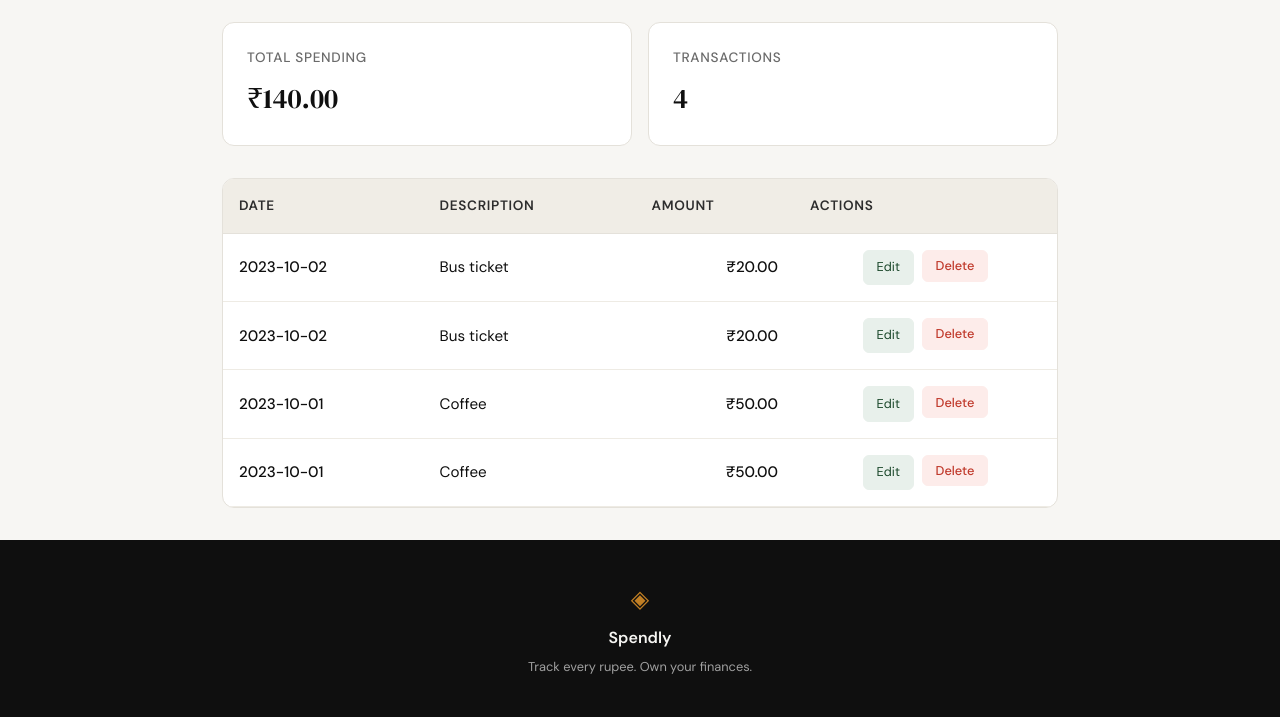
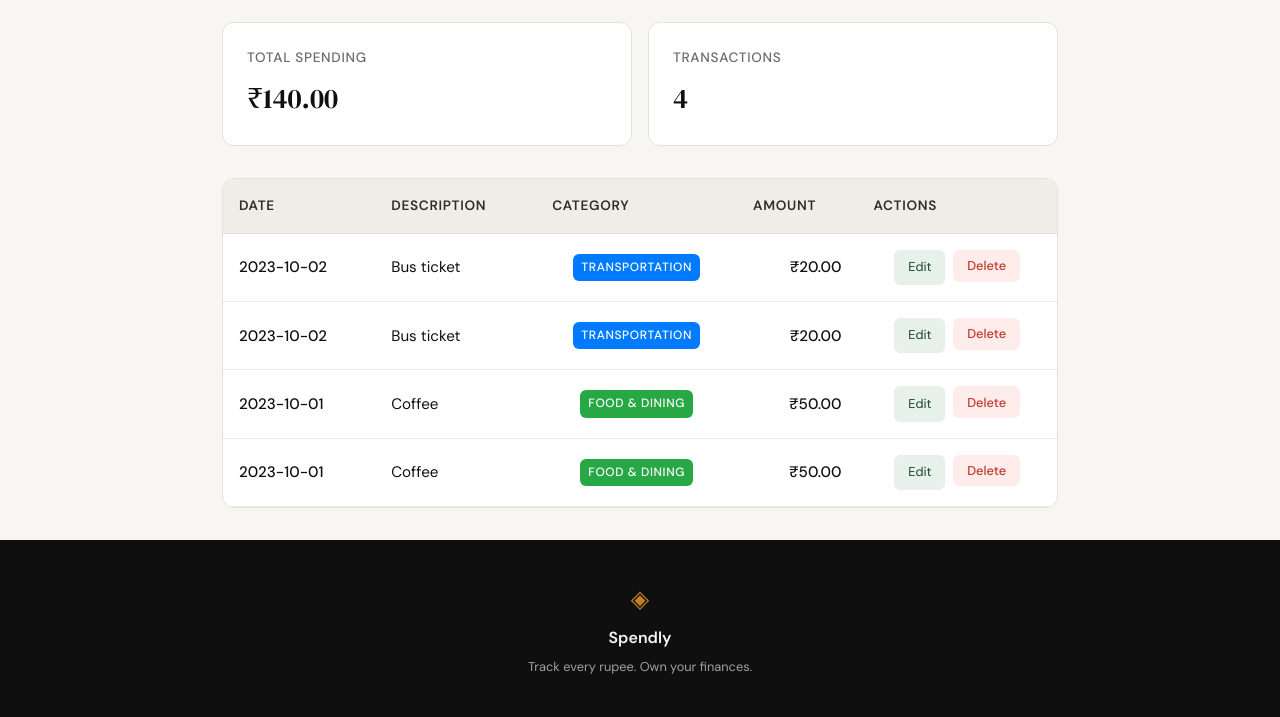
Before and after one commit to akashjha18/Spendly, a Flask app: page /expenses in a window 1280 px wide. Shown: the part 187-904 px from the top of the page. Run offline with Flask 3, Linux system fonts and the light colour scheme; a user stored in the database is signed in; data comes from the database, SQL or seed files in the repository; both versions use the stored data as it was after the commit.

Commit message:
Added Expense Categories Feature

```diff
--- a/expense-tracker/app.py
+++ b/expense-tracker/app.py
@@ -93,7 +93,12 @@ def expenses():
 
     db = get_db()
     user = db.execute("SELECT * FROM users WHERE id = ?", (session["user_id"],)).fetchone()
-    expenses_list = db.execute("SELECT * FROM expenses WHERE user_id = ? ORDER BY date DESC", (session["user_id"],)).fetchall()
+    expenses_list = db.execute("""
+        SELECT e.*, c.name as category_name, c.color as category_color
+        FROM expenses e
+        LEFT JOIN categories c ON e.category_id = c.id
+        WHERE e.user_id = ? ORDER BY e.date DESC
+    """, (session["user_id"],)).fetchall()
     db.close()
 
     if not user:
@@ -111,10 +116,15 @@ def add_expense():
     if "user_id" not in session:
         return redirect(url_for("login"))
 
+    db = get_db()
+    categories = db.execute("SELECT * FROM categories ORDER BY name").fetchall()
+    db.close()
+
     if request.method == "POST":
         amount = request.form.get("amount", "").strip()
         description = request.form.get("description", "").strip()
         date = request.form.get("date", "").strip()
+        category_id = request.form.get("category_id", "").strip()
 
         # Validation
         errors = []
@@ -136,14 +146,23 @@ def add_expense():
             except ValueError:
                 errors.append("Date must be in YYYY-MM-DD format")
 
+        if not category_id:
+            errors.append("Category is required")
+        else:
+            try:
+                category_id = int(category_id)
+            except ValueError:
+                errors.append("Invalid category")
+
         if errors:
             return render_template("add_expense.html", errors=errors,
-                                 amount=amount, description=description, date=date)
+                                 amount=amount, description=description, date=date,
+                                 category_id=category_id, categories=categories)
 
         # Insert into database
         db = get_db()
-        db.execute("INSERT INTO expenses (user_id, amount, description, date) VALUES (?, ?, ?, ?)",
-                  (session["user_id"], amount, description, date))
+        db.execute("INSERT INTO expenses (user_id, category_id, amount, description, date) VALUES (?, ?, ?, ?, ?)",
+                  (session["user_id"], category_id, amount, description, date))
         db.commit()
         db.close()
 
@@ -151,7 +170,7 @@ def add_expense():
 
     # GET request - show form with today's date as default
     today = datetime.now().strftime("%Y-%m-%d")
-    return render_template("add_expense.html", date=today)
+    return render_template("add_expense.html", date=today, categories=categories)
 
 
 @app.route("/expenses/<int:id>/edit", methods=["GET", "POST"])
@@ -167,10 +186,13 @@ def edit_expense(id):
         db.close()
         return redirect(url_for("expenses"))
 
+    categories = db.execute("SELECT * FROM categories ORDER BY name").fetchall()
+
     if request.method == "POST":
         amount = request.form.get("amount", "").strip()
         description = request.form.get("description", "").strip()
         date = request.form.get("date", "").strip()
+        category_id = request.form.get("category_id", "").strip()
 
         # Validation
         errors = []
@@ -192,21 +214,30 @@ def edit_expense(id):
             except ValueError:
                 errors.append("Date must be in YYYY-MM-DD format")
 
+        if not category_id:
+            errors.append("Category is required")
+        else:
+            try:
+                category_id = int(category_id)
+            except ValueError:
+                errors.append("Invalid category")
+
         if errors:
             db.close()
             return render_template("edit_expense.html", expense=expense, errors=errors,
-                                 amount=amount, description=description, date=date)
+                                 amount=amount, description=description, date=date,
+                                 category_id=category_id, categories=categories)
 
         # Update database
-        db.execute("UPDATE expenses SET amount = ?, description = ?, date = ? WHERE id = ?",
-                  (amount, description, date, id))
+        db.execute("UPDATE expenses SET category_id = ?, amount = ?, description = ?, date = ? WHERE id = ?",
+                  (category_id, amount, description, date, id))
         db.commit()
         db.close()
 
         return redirect(url_for("expenses"))
 
     db.close()
-    return render_template("edit_expense.html", expense=expense)
+    return render_template("edit_expense.html", expense=expense, categories=categories)
 
 
 @app.route("/expenses/<int:id>/delete", methods=["POST"])
--- a/expense-tracker/database/db.py
+++ b/expense-tracker/database/db.py
@@ -19,26 +19,58 @@ def init_db():
         )
     ''')
     db.execute('''
+        CREATE TABLE IF NOT EXISTS categories (
+            id INTEGER PRIMARY KEY AUTOINCREMENT,
+            name TEXT UNIQUE NOT NULL,
+            color TEXT DEFAULT '#007bff'
+        )
+    ''')
+    db.execute('''
         CREATE TABLE IF NOT EXISTS expenses (
             id INTEGER PRIMARY KEY AUTOINCREMENT,
             user_id INTEGER NOT NULL,
+            category_id INTEGER,
             amount REAL NOT NULL,
             description TEXT,
             date TEXT NOT NULL,
-            FOREIGN KEY (user_id) REFERENCES users (id)
+            FOREIGN KEY (user_id) REFERENCES users (id),
+            FOREIGN KEY (category_id) REFERENCES categories (id)
         )
     ''')
+    # Add category_id column if it doesn't exist (for migration)
+    try:
+        db.execute("ALTER TABLE expenses ADD COLUMN category_id INTEGER REFERENCES categories (id)")
+    except sqlite3.OperationalError:
+        pass  # Column already exists
     db.commit()
     db.close()
 
 def seed_db():
     """Inserts sample data for development."""
     db = get_db()
+    # Insert sample categories
+    categories = [
+        ('Food & Dining', '#28a745'),
+        ('Transportation', '#007bff'),
+        ('Entertainment', '#ffc107'),
+        ('Shopping', '#dc3545'),
+        ('Bills & Utilities', '#6c757d'),
+        ('Healthcare', '#17a2b8'),
+        ('Other', '#6f42c1')
+    ]
+    for name, color in categories:
+        db.execute("INSERT OR IGNORE INTO categories (name, color) VALUES (?, ?)", (name, color))
+
     # Insert sample user (password is 'demo')
     db.execute("INSERT OR IGNORE INTO users (name, email, password_hash) VALUES (?, ?, ?)", ('Demo User', 'demo@example.com', 'scrypt:32768:8:1$tFUsPHBdICTtnZCh$56635345c3441fd6b1371b9e65cacac357b00c597328fc2cfae13edbea3cd03dac8230197ae959df754cd41076e095ec982de406aa769f20eb69d45fc25f844b'))
     user_id = db.execute("SELECT id FROM users WHERE email = ?", ('demo@example.com',)).fetchone()['id']
+
+    # Get category IDs
+    food_id = db.execute("SELECT id FROM categories WHERE name = ?", ('Food & Dining',)).fetchone()['id']
+    transport_id = db.execute("SELECT id FROM categories WHERE name = ?", ('Transportation',)).fetchone()['id']
+
     # Insert sample expenses
-    db.execute("INSERT OR IGNORE INTO expenses (user_id, amount, description, date) VALUES (?, ?, ?, ?)", (user_id, 50.0, 'Coffee', '2023-10-01'))
-    db.execute("INSERT OR IGNORE INTO expenses (user_id, amount, description, date) VALUES (?, ?, ?, ?)", (user_id, 20.0, 'Bus ticket', '2023-10-02'))
+    db.execute("INSERT OR IGNORE INTO expenses (user_id, category_id, amount, description, date) VALUES (?, ?, ?, ?, ?)", (user_id, food_id, 50.0, 'Coffee', '2023-10-01'))
+    db.execute("INSERT OR IGNORE INTO expenses (user_id, category_id, amount, description, date) VALUES (?, ?, ?, ?, ?)", (user_id, transport_id, 20.0, 'Bus ticket', '2023-10-02'))
     db.commit()
     db.close()
--- a/expense-tracker/templates/expenses.html
+++ b/expense-tracker/templates/expenses.html
@@ -31,6 +31,7 @@
                     <tr>
                         <th>Date</th>
                         <th>Description</th>
+                        <th>Category</th>
                         <th class="amount-col">Amount</th>
                         <th class="actions-col">Actions</th>
                     </tr>
@@ -40,6 +41,15 @@
                     <tr class="expense-row">
                         <td class="date-cell">{{ expense['date'] }}</td>
                         <td class="desc-cell">{{ expense['description'] or '—' }}</td>
+                        <td class="category-cell">
+                            {% if expense['category_name'] %}
+                                <span class="category-badge" style="background-color: {{ expense['category_color'] }};">
+                                    {{ expense['category_name'] }}
+                                </span>
+                            {% else %}
+                                <span class="category-badge category-uncategorized">Uncategorized</span>
+                            {% endif %}
+                        </td>
                         <td class="amount-cell">₹{{ "%.2f"|format(expense['amount']) }}</td>
                         <td class="actions-cell">
                             <a href="{{ url_for('edit_expense', id=expense['id']) }}" class="btn-row-edit">Edit</a>
@@ -228,6 +238,25 @@
         border-color: var(--danger);
     }
 
+    .category-cell {
+        text-align: center;
+    }
+
+    .category-badge {
+        display: inline-block;
+        padding: 0.25rem 0.5rem;
+        border-radius: var(--radius-sm);
+        font-size: 0.75rem;
+        font-weight: 500;
+        color: white;
+        text-transform: uppercase;
+        letter-spacing: 0.05em;
+    }
+
+    .category-uncategorized {
+        background-color: var(--ink-muted);
+    }
+
     .empty-state {
         padding: 3rem 2rem;
         text-align: center;
```
Also changed, not shown: expense-tracker/templates/add_expense.html (+13 -0 lines), expense-tracker/templates/edit_expense.html (+13 -0 lines), expense-tracker/expenses.db, expenses.db.
